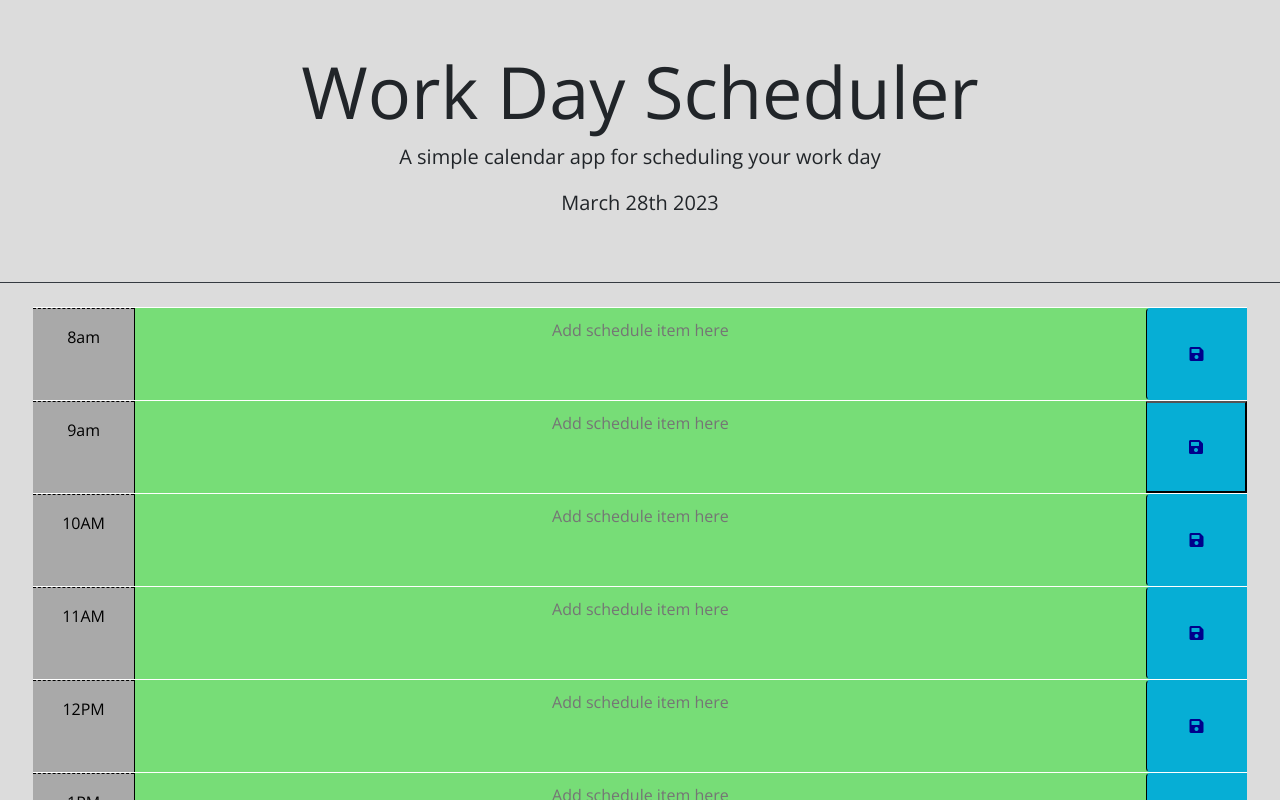
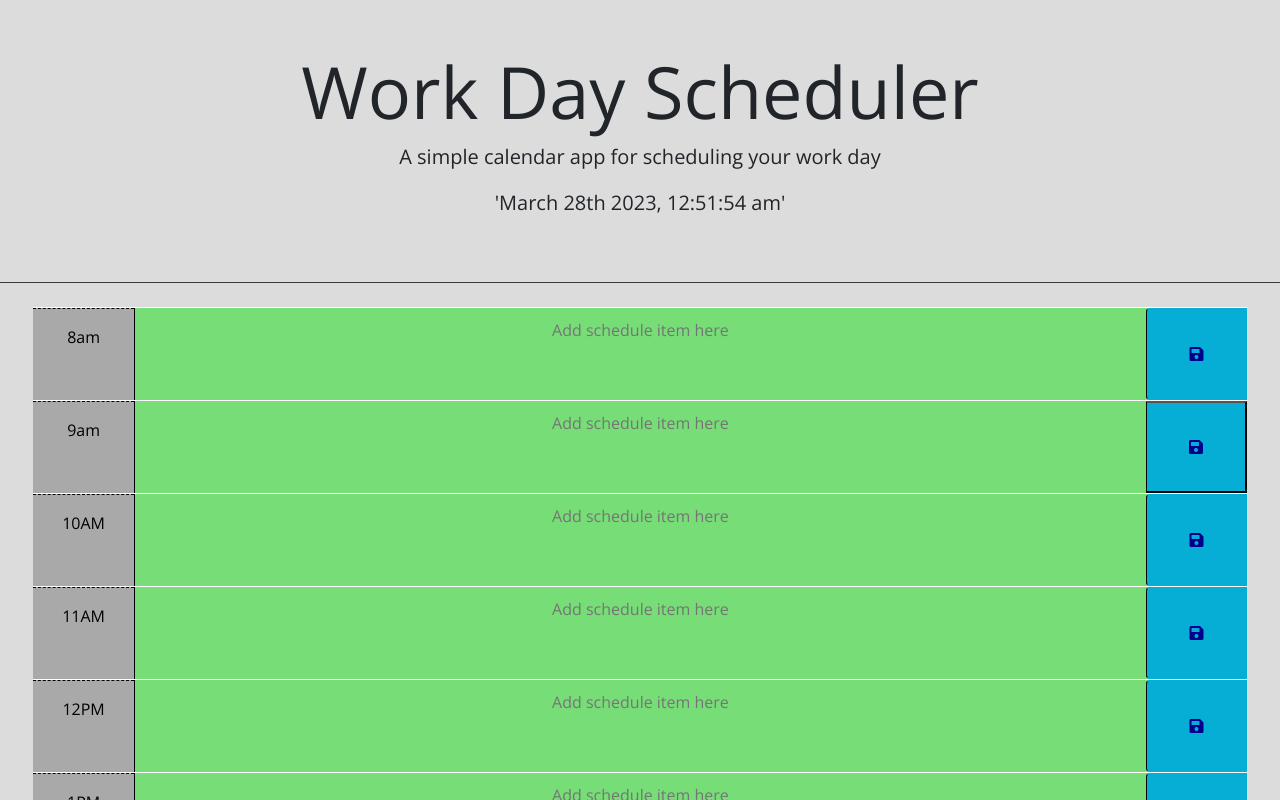
Before and after one commit to mlgibson8/work_day_scheduler, a plain HTML site: page index.html in a window 1280 px wide. Shown: the top 800 px of the page. Drawn offline with nearby package versions, Linux system fonts and the light colour scheme.

Commit message:
added readme,links,screenshot

```diff
--- a/Assets/script.js
+++ b/Assets/script.js
@@ -1,6 +1,6 @@
 
 $(document).ready(function () {
-    let NowMoment = moment().format("MMMM Do YYYY");
+    let NowMoment = moment().format("'MMMM Do YYYY, h:mm:ss a'");
     let displayDate = document.getElementById("currentDay");
     displayDate.innerHTML = NowMoment;
     let currentHour = moment().format("HH");
@@ -45,40 +45,4 @@ $(document).ready(function () {
     $("#hour-16 .time-block").val(localStorage.getItem("16"));
     $("#hour-17 .time-block").val(localStorage.getItem("17"));
     $("#hour-18 .time-block").val(localStorage.getItem("18"));
-
 });
-
-
-
-
-
-
-
-
-
-
-// Wrap all code that interacts with the DOM in a call to jQuery to ensure that
-// the code isn't run until the browser has finished rendering all the elements
-// in the html.
-
-    // TODO: Add a listener for click events on the save button. This code should
-    // use the id in the containing time-block as a key to save the user input in
-    // local storage.
-
-
-    // HINT: What does `this` reference in the click listener
-    // function? How can DOM traversal be used to get the "hour-x" id of the
-    // time-block containing the button that was clicked? How might the id be
-    // useful when saving the description in local storage?
-    //
-    // TODO: Add code to apply the past, present, or future class to each time
-    // block by comparing the id to the current hour. HINTS: How can the id
-    // attribute of each time-block be used to conditionally add or remove the
-    // past, present, and future classes? How can Day.js be used to get the
-    // current hour in 24-hour time?
-    //
-    // TODO: Add code to get any user input that was saved in localStorage and set
-    // the values of the corresponding textarea elements. HINT: How can the id
-    // attribute of each time-block be used to do this?
-    //
-    // TODO: Add code to display the current date in the header of the page.
```
Also changed, not shown: index.html (+2 -17 lines), Assets/work_day.png (added), 1 other file.
